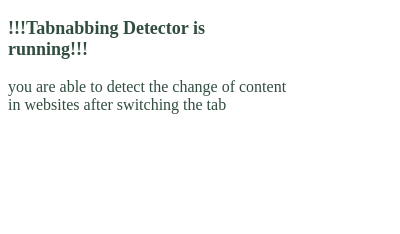
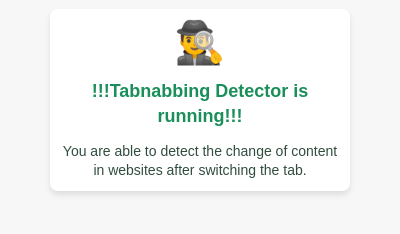
Before and after one commit to Kennnnn774/Tabnabbing-Attack-Detector, a browser extension: page popup.html in a window 400 px wide. Drawn offline with Linux system fonts and the light colour scheme.

Commit message:
update the icon warning

```diff
--- /dev/null
+++ b/package.json
@@ -0,0 +1,5 @@
+{
+    "dependencies": {
+      "resemblejs": "^4.1.0"
+    }
+  }
--- a/popup.css
+++ b/popup.css
@@ -1,10 +1,41 @@
 /* popup.css */
+body {
+    font-family: 'Arial', sans-serif;
+    margin: 0;
+    padding: 0;
+    background-color: #f7f7f7;
+    display: flex;
+    justify-content: center;
+    align-items: center;
+    height: 200px;
+}
+
 .popup {
     width: 280px;
+    padding: 10px;
     color: #314d3e;
+    text-align: center;
+    border-radius: 8px;
+    box-shadow: 0 4px 6px rgba(0, 0, 0, 0.1);
+    background-color: #ffffff;
 }
 
-#name{
+.icon {
+    width: 48px;
+    height: 48px;
+    margin-bottom: 8px;
+}
+
+#name {
     font-size: 18px;
     font-weight: bold;
+    color: #1a8f5a;
+    margin: 0;
+    margin-bottom: 12px;
 }
+
+p {
+    margin: 0;
+    font-size: 14px;
+    line-height: 1.4;
+}
--- a/popup.html
+++ b/popup.html
@@ -1,15 +1,16 @@
 <!DOCTYPE html>
-<html>
-<link rel="stylesheet" type="text/css" href="popup.css">
-
-
-<div class="popup">
-    <p id = "name">!!!Tabnabbing Detector is running!!!</p>
-    <p>you are able to detect the change of content in websites after switching the tab </p>
-  </div>
-<!-- <div id="popupContainer" class="popup">
-<div>!!!Tabnabbing Detector is running!!!</div>
-<img src="images/icon.png" alt="Tabnabbing Detector Icon" class="icon">
-<p>you are able to detect the change of content in websites after switching the tab</p>
-</div>
-</html> -->
+<html lang="en">
+<head>
+    <meta charset="UTF-8">
+    <meta name="viewport" content="width=device-width, initial-scale=1.0">
+    <link rel="stylesheet" href="popup.css">
+    <title>Tabnabbing Detector</title>
+</head>
+<body>
+    <div class="popup">
+        <img src="images/icon.png" alt="Tabnabbing Detector Icon" class="icon">
+        <p id="name">!!!Tabnabbing Detector is running!!!</p>
+        <p>You are able to detect the change of content in websites after switching the tab.</p>
+    </div>
+</body>
+</html>
```
Also changed, not shown: background.js (+32 -3 lines), script.js (+10 -41 lines), 1 other file.
